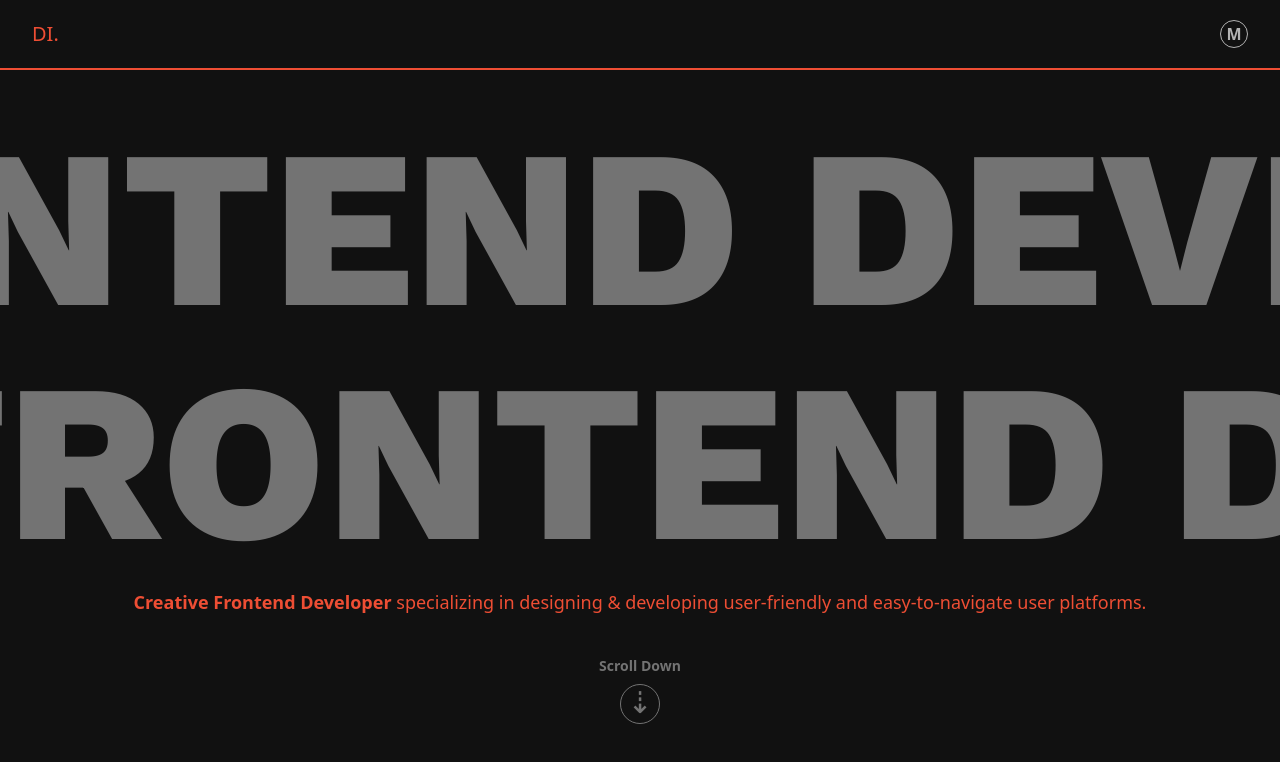
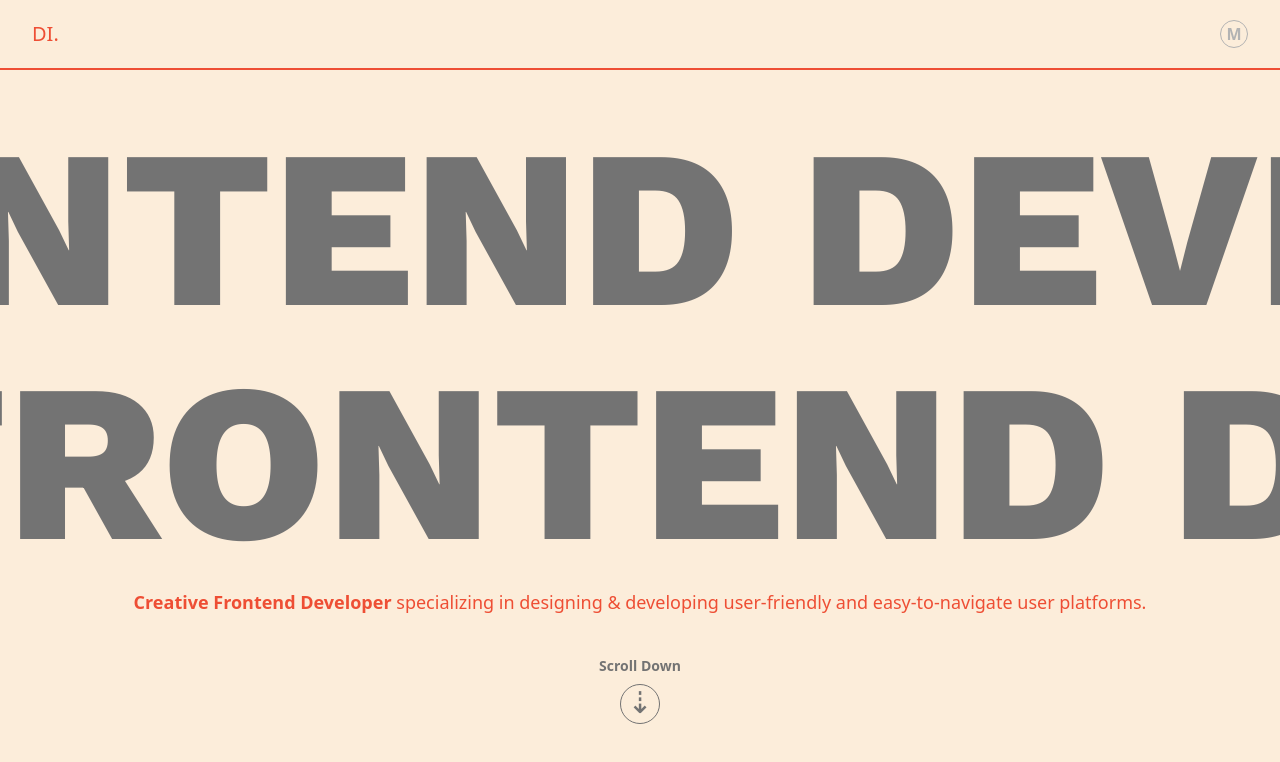
Before and after one commit to vibe-coder/david-irinyemi-portfolio-main, a Next.js app in the folder david-irinyemi-portfolio/david-irinyemi-portfolio/: page / in a window 1280 px wide. Shown: the top 762 px of the page. Built offline with nearby package versions, Linux system fonts and the light colour scheme.

Commit message:
Chnaged default background colour to peach

```diff
--- a/david-irinyemi-portfolio/david-irinyemi-portfolio/src/app/page.js
+++ b/david-irinyemi-portfolio/david-irinyemi-portfolio/src/app/page.js
@@ -5,7 +5,7 @@ import Footer from './Footer'
 
 export default function Home() {
   return (
-    <section className='bg-gray overflow-x-hidden h-screen'>
+    <section className='bg-peach overflow-x-hidden h-screen'>
       <NavBar/>
       <HomeContainer/>
       <Footer/>
```
